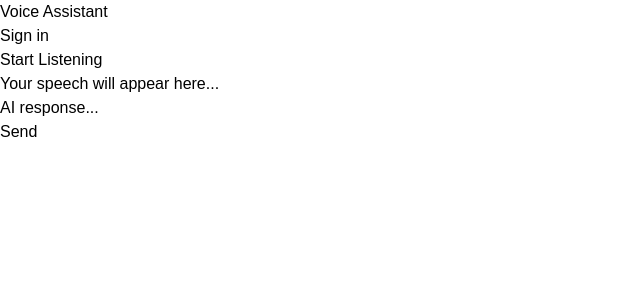
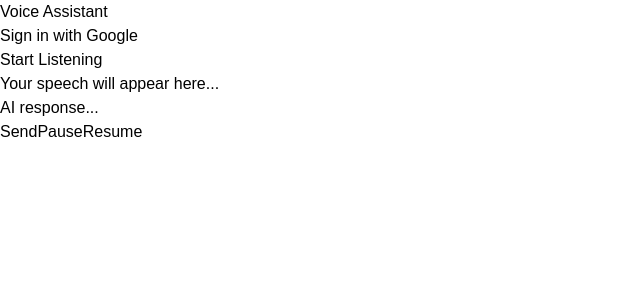
Before and after one commit to dnhan1707/voice-calendar-assistant-ui, a Next.js app: page / in a window 1280 px wide. Shown: the top 300 px of the page, without its empty margins (0-640 px from the left). Built offline with nearby package versions, Linux system fonts and the light colour scheme.

Commit message:
more control

```diff
--- a/src/app/page.tsx
+++ b/src/app/page.tsx
@@ -1,7 +1,7 @@
 'use client'
 
 import { useState, useEffect, useCallback } from "react";
-import { OpenaiResponse } from "./type";
+import { useRouter } from "next/navigation";
 
 // Type definitions for Speech Recognition
 declare global {
@@ -17,11 +17,16 @@
   const [recognition, setRecognition] = useState<any>(null);
   const [aiResponse, setAiResponse] = useState<string>("");
   const [isLoading, setIsLoading] = useState<boolean>(false);
+  const [isSignedIn, setIsSignedIn] = useState<boolean>(false); // Google Sign-In state
+  const [accessToken, setAccessToken] = useState<string | null>(null); // Store the access token
+  const [refreshToken, setRefreshToken] = useState<string | null>(null); // Store the refresh token
+  const [isPaused, setIsPaused] = useState<boolean>(false); // Track if speech is paused
+  const router = useRouter();
 
   useEffect(() => {
     // Initialize speech recognition
     if (typeof window !== 'undefined') {
-      const SpeechRecognition =   window.SpeechRecognition || window.webkitSpeechRecognition;
+      const SpeechRecognition = window.SpeechRecognition || window.webkitSpeechRecognition;
       if (SpeechRecognition) {
         const recognition = new SpeechRecognition();
         recognition.continuous = true;
@@ -35,6 +40,7 @@
     if (!recognition) return;
 
     recognition.onresult = (event: any) => {
+      console.log(event);
       const transcript = Array.from(event.results)
         .map((result: any) => result[0])
         .map((result: any) => result.transcript)
@@ -64,25 +70,25 @@
     }
   }, [isListening, recognition]);
 
-  async function sendOpenai() {
-    if (!userSpeech){return}
+  const sendOpenai = async () => {
+    if (!userSpeech) return;
 
+    setIsLoading(true);
     try {
-      const response = await fetch('http://localhost:8000/chatbot/', {
-        method: 'POST',
+      const response = await fetch("http://localhost:8000/chatbot/", {
+        method: "POST",
         headers: {
-          'Content-Type': 'application/json',
+          "Content-Type": "application/json",
         },
-        body: JSON.stringify({user_input: userSpeech})
-      })
+        body: JSON.stringify({ user_input: userSpeech, access_token: accessToken }),
+      });
 
       if (!response.ok) {
-        throw new Error('Network response was not ok');
+        throw new Error("Network response was not ok");
       }
 
       const data = await response.json();
       setAiResponse(data.content);
-
       speakText(data.content);
     } catch (error) {
       console.error('Error:', error);
@@ -90,21 +96,84 @@
     } finally {
       setIsLoading(false);
     }
-  }
-  async function speakText(text: string) {
+  };
+
+  const speakText = (text: string) => {
     const speech = new SpeechSynthesisUtterance(text);
-    speech.lang = 'en-US'; // Language (change if needed)
-    speech.rate = 1; // Speaking speed (0.1 - 2)
-    speech.pitch = 1; // Voice pitch (0 - 2)
-
+    speech.lang = 'en-US';
+    speech.rate = 1;
+    speech.pitch = 1;
     window.speechSynthesis.speak(speech);
   };
 
-  async function signIn() {
-    window.location.href = 'http://localhost:8000/auth/login';
+  const pauseText = () => {
+    window.speechSynthesis.pause();
+    setIsPaused(true);
   };
 
+  const resumeText = () => {
+    window.speechSynthesis.resume();
+    setIsPaused(false);
+  };
 
+  const stopText = () => {
+    window.speechSynthesis.cancel()
+    setAiResponse("");
+    setIsPaused(false);
+  }
+
+  const signIn = () => {
+    window.location.href = 'http://localhost:8000/auth/login'; // Redirect to backend OAuth login
+  };
+
+  const checkAuth = () => {
+    const token = localStorage.getItem('access_token');
+    const refreshToken = localStorage.getItem('refresh_token');
+    if (token && refreshToken) {
+      setAccessToken(token);
+      setRefreshToken(refreshToken);
+      setIsSignedIn(true);
+    }
+  };
+
+  useEffect(() => {
+    checkAuth();
+  }, []);
+
+  const fetchGoogleCalendar = async () => {
+    if (!accessToken) {
+      console.log("Auth not found");
+      return;
+    }
+
+    try {
+      const response = await fetch(`http://localhost:8000/calendar/?access_token=${accessToken}&refresh_token=${refreshToken}`);
+      const data = await response.json();
+      console.log(data);
+      setAiResponse(`You have ${data.length} events on your calendar.`);
+    } catch (error) {
+      console.error('Error fetching Google Calendar:', error);
+    }
+  };
+
+  const handleAuthRedirect = async () => {
+    const params = new URLSearchParams(window.location.search);
+    const accessToken = params.get("access_token");
+    const refreshToken = params.get("refresh_token");
+
+    if (accessToken && refreshToken) {
+      localStorage.setItem('access_token', accessToken); // Store access token
+      localStorage.setItem('refresh_token', refreshToken); // Store refresh token
+      setAccessToken(accessToken);
+      setRefreshToken(refreshToken);
+      setIsSignedIn(true);
+      router.push('/'); // Redirect back to home after login
+    }
+  };
+
+  useEffect(() => {
+    handleAuthRedirect();
+  }, []);
 
   return (
     <main className="min-h-screen bg-gradient-to-b from-gray-50 to-gray-100 p-8">
@@ -112,65 +181,65 @@
         <h1 className="text-4xl font-bold text-center text-gray-800">
           Voice Assistant
         </h1>
-        <div className="">
-          <div className="flex">
+        <div className="flex justify-center">
+          {!isSignedIn ? (
             <button
               onClick={signIn}
-                className={`bg-gray-300 p-4 rounded-full font-medium transition-all`}
+              className="bg-gray-300 p-4 rounded-full font-medium transition-all"
             >
-                Sign in
+              Sign in with Google
             </button>
+          ) : (
+            <button
+              onClick={fetchGoogleCalendar}
+              className="bg-green-300 p-4 rounded-full font-medium transition-all"
+            >
+              Fetch Google Calendar Events
+            </button>
+          )}
         </div>
-        </div>
+
         <div className="bg-white rounded-xl shadow-lg p-6 space-y-6">
           <div className="flex justify-center">
             <button
               onClick={toggleListening}
-              className={`
-                px-6 py-3 rounded-full font-medium transition-all
-                ${isListening
-                  ? 'bg-red-500 hover:bg-red-600 text-white'
-                  : 'bg-blue-500 hover:bg-blue-600 text-white'
-                }
-              `}
+              className={`px-6 py-3 rounded-full font-medium transition-all ${isListening ? 'bg-red-500 text-white' : 'bg-blue-500 text-white'}`}
             >
               {isListening ? 'Stop Listening' : 'Start Listening'}
             </button>
           </div>
 
           <div className="bg-gray-50 rounded-lg p-4 min-h-[150px]">
-            <p className="text-gray-700 text-lg">
-              {userSpeech || "Your speech will appear here..."}
-            </p>
+            <p className="text-gray-700 text-lg">{userSpeech || "Your speech will appear here..."}</p>
           </div>
 
           <div className="bg-gray-50 rounded-lg p-4 min-h-[150px]">
-            <p className="text-gray-700 text-lg">
-              {aiResponse || "AI response..."}
-            </p>
+            <p className="text-gray-700 text-lg">{aiResponse || "AI response..."}</p>
+          </div>
         </div>
 
-          {!recognition && (
-            <p className="text-red-500 text-center">
-              Speech recognition is not supported in this browser.
-            </p>
-          )}
-        </div>
-
-        <div className="">
-          <div className="flex">
+        <div className="flex justify-center space-x-4">
           <button
             onClick={sendOpenai}
             disabled={isLoading || !userSpeech}
-                className={`
-                  bg-gray-300 p-4 rounded-full font-medium transition-all
-                  ${isLoading ? 'opacity-50 cursor-not-allowed' : 'hover:bg-gray-400'}
-                  ${!userSpeech ? 'opacity-50 cursor-not-allowed' : ''}
-                `}
+            className="bg-gray-300 p-4 rounded-full font-medium transition-all"
           >
             {isLoading ? 'Sending...' : 'Send'}
           </button>
-          </div>
+          <button
+            onClick={pauseText}
+            disabled={isPaused}
+            className="bg-yellow-300 p-4 rounded-full font-medium transition-all"
+          >
+            Pause
+          </button>
+          <button
+            onClick={resumeText}
+            disabled={!isPaused}
+            className="bg-green-300 p-4 rounded-full font-medium transition-all"
+          >
+            Resume
+          </button>
         </div>
       </div>
     </main>
```
Lines whose indentation alone changed are shown as unchanged.
